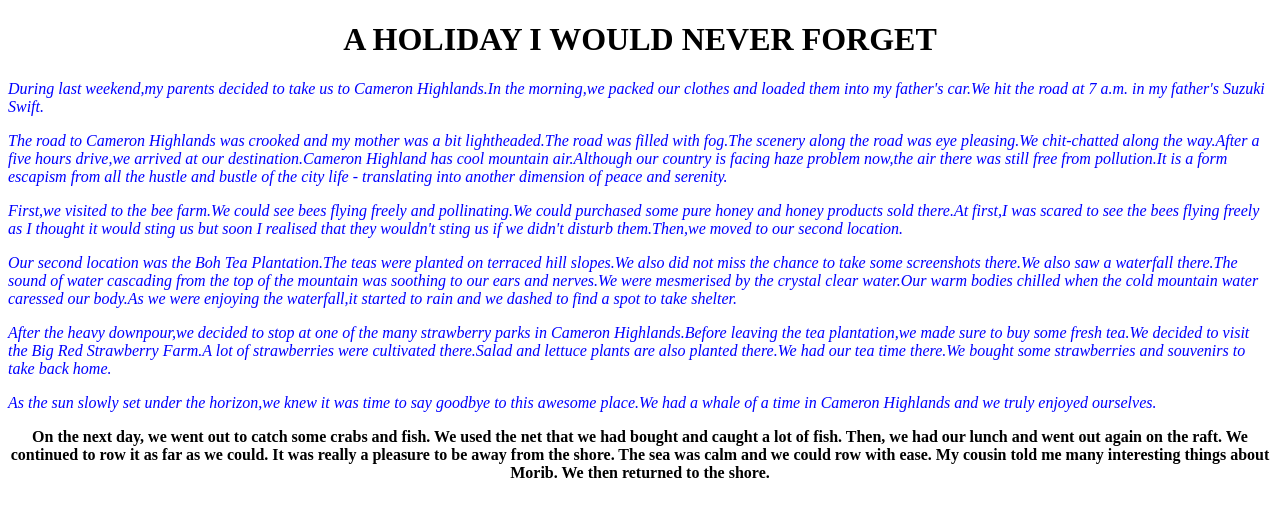
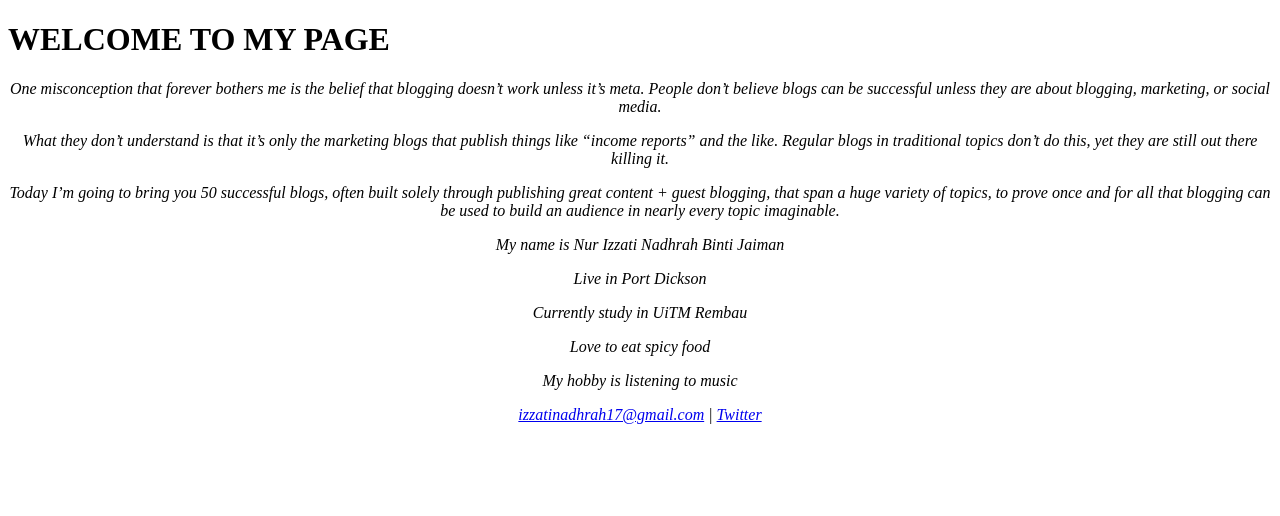
Before and after one commit to izzatinadhrah/izzatinadhrah_basic_html, a plain HTML site: page index.html in a window 1280 px wide. Drawn offline with Linux system fonts and the light colour scheme.

Commit message:
Add files via upload

```diff
--- a/index.html
+++ b/index.html
@@ -1,13 +1,24 @@
 <!DOCTYPE html>
 <html>
-<center><h1>A HOLIDAY I WOULD NEVER FORGET</h1></center>
+<head>
+	<title>MAIN PAGE</title>
+</head>
+	<h1>WELCOME TO MY PAGE</h1>
 <body>
-<p><font color="blue"><I>During last weekend,my parents decided to take us to Cameron Highlands.In the morning,we packed our clothes and loaded them into my father's car.We hit the road at 7 a.m. in my father's Suzuki Swift.</p>
-<p>The road to Cameron Highlands was crooked and my mother was a bit  lightheaded.The road was filled with fog.The scenery along the road was eye pleasing.We chit-chatted along the way.After a five hours drive,we arrived at our destination.Cameron Highland has cool mountain air.Although our country is facing haze problem now,the air there was still free from pollution.It is a form escapism from all the hustle and bustle of the city life - translating into another dimension of peace and serenity.</p>
-<p>First,we visited to the bee farm.We could see bees flying freely and pollinating.We could purchased some pure honey and honey products sold there.At first,I was scared to see the bees flying freely as I thought it would sting us but soon I realised that they wouldn't sting us if we didn't disturb them.Then,we moved to our second location.</p>
-<p>Our second location was the Boh Tea Plantation.The teas were planted on terraced hill slopes.We also did not miss the chance to take some screenshots there.We also saw a waterfall there.The sound of water cascading from the top of the mountain was soothing to our ears and nerves.We were mesmerised by the crystal clear water.Our warm bodies chilled when the cold mountain water caressed our body.As we were enjoying the waterfall,it started to rain and we dashed to find a spot to take shelter.</p>
-<p>After the heavy downpour,we decided to stop at one of the many strawberry parks in Cameron Highlands.Before leaving the tea plantation,we made sure to buy some fresh tea.We decided to visit the Big Red Strawberry Farm.A lot of strawberries were cultivated there.Salad and lettuce plants are also planted there.We had our tea time there.We bought some strawberries and souvenirs to take back home.</p>
-<p>As the sun slowly set under the horizon,we knew it was time to say goodbye to this awesome place.We had a whale of a time in Cameron Highlands and we truly enjoyed ourselves.</font></I></p>
-<center><p><B>On the next day, we went out to catch some crabs and fish. We used the net that we had bought and caught a lot of fish. Then, we had our lunch and went out again on the raft. We continued to row it as far as we could. It was really a pleasure to be away from the shore. The sea was calm and we could row with ease. My cousin told me many interesting things about Morib. We then returned to the shore.</B></p></center>
+<center><p><em>One misconception that forever bothers me is the belief that blogging doesn’t work unless it’s meta. People don’t believe blogs can be successful unless they are about blogging, marketing, or social media.</em></p></center>
+<center><p><em>What they don’t understand is that it’s only the marketing blogs that publish things like “income reports” and the like. Regular blogs in traditional topics don’t do this, yet they are still out there killing it.</em></p></center>
+<center><p><em>Today I’m going to bring you 50 successful blogs, often built solely through publishing great content + guest blogging, that span a huge variety of topics, to prove once and for all that blogging can be used to build an audience in nearly every topic imaginable.</em></p></center>
 </body>
 </html>
+
+
+
+
+<!DOCTYPE html>
+<html>
+<center><p><em>My name is Nur Izzati Nadhrah Binti Jaiman</a></em></p></center>
+<center><p><em>Live in Port Dickson</a></em></p></center>
+<center><p><em>Currently study in UiTM Rembau</a></em></p></center>
+<center><p><em>Love to eat spicy food</a></em></p></center>
+<center><p><em>My hobby is listening to music</a></em></p></center>
+	<center><p><em><a href="mailto:izzatinadhrah17@gmail.com">izzatinadhrah17@gmail.com</a> | <a href="https://twitter.com/izzatinadhrah_">Twitter</a></em></p></center>
```
